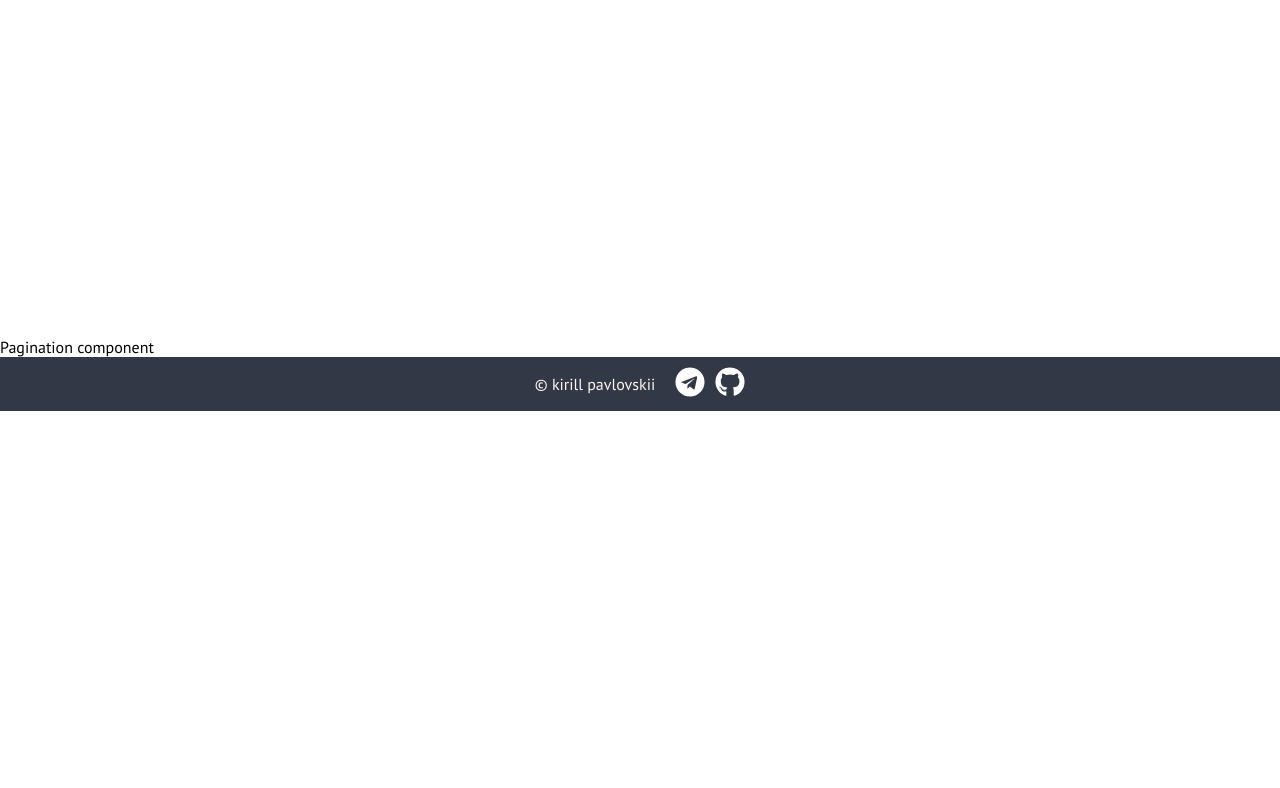
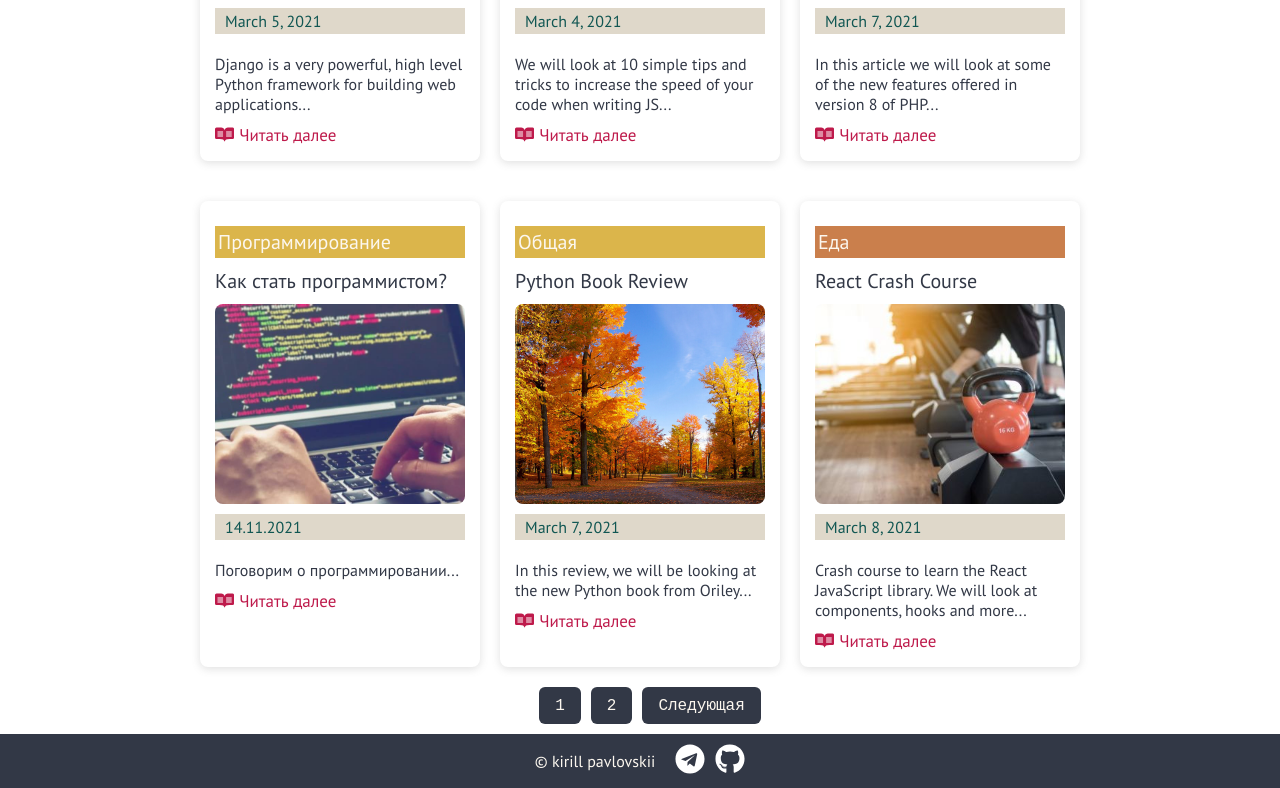
Before and after one commit to stevenKirill/kirill-personal-blog, a Next.js app: page /blog in a window 1280 px wide. Shown: the part 389-1177 px from the top of the page. Before the commit the page ends 800 px from the top, so only its background shows below. Built offline with nearby package versions, Linux system fonts and the light colour scheme.

Commit message:
added pagination

```diff
--- a/components/Footer/Footer.jsx
+++ b/components/Footer/Footer.jsx
@@ -1,8 +1,8 @@
-import React from 'react';
 import classes from '../../styles/footer.module.css';
 import { FaGithub, FaTelegram } from 'react-icons/fa';
 
 const Footer = () => {
+    // TODO добавить ссылки на github и на telegram
     return (
         <div className={classes.wrapper}>
             <div className={classes.name}>© kirill pavlovskii</div>
--- a/components/Pagination/Pagination.jsx
+++ b/components/Pagination/Pagination.jsx
@@ -1,11 +1,37 @@
-import React from 'react';
 import classes from '../../styles/pagination.module.css';
+import Link from 'next/link';
 
-// TODO сделать компонент паганиции на сайте.
-export const Pagination = () => {
+// TODO подумать как сделать так если страниц будет много например больше 10
+// как отображать пагинацию в удобном виде (иммется ввиду цифры)
+export const Pagination = ({ currentPage, numOfPages }) => {
+    const isFirst = currentPage === 1;
+    const isLast = currentPage === numOfPages;
+    const prevPage = `/blog/page/${currentPage - 1}`;
+    const nextPage = `/blog/page/${currentPage + 1}`;
+
+    if (numOfPages === 1) return null;
+
     return (
-        <div>
-            Pagination component
+        <div className={classes.pagination}>
+            <ul className={classes.pagination_list}>
+            {!isFirst &&
+                <Link href={prevPage}>
+                    <li className={classes.prev}>
+                        Предыдущая
+                    </li>
+                </Link>}
+                {Array.from({length: numOfPages}, (_, i) => (
+                    <Link href={`/blog/page/${i + 1}`}>
+                        <li className={classes.number}>{i + 1}</li>
+                    </Link>
+                ))}
+                {!isLast &&
+                <Link href={nextPage}>
+                    <li className={classes.next}>
+                        Следующая
+                    </li>
+                </Link>}
+            </ul>
         </div>
     )
 };
--- a/consts/consts.js
+++ b/consts/consts.js
@@ -6,4 +6,4 @@ export const CATEGORIES = {
     LIFE: 'LIFE',
 };
 
-export const POSTS_PER_PAGE = 3;
+export const POSTS_PER_PAGE = 6;
--- a/pages/blog/[slug].jsx
+++ b/pages/blog/[slug].jsx
@@ -10,7 +10,6 @@ const PostPage = ({
     slug,
     content,
   }) => {
-    console.log(slug,'=> slug')
     return (
         <div className={styles.container}>
           <Link href='/blog'>
--- a/pages/blog/page/[page_index].jsx
+++ b/pages/blog/page/[page_index].jsx
@@ -1,4 +1,3 @@
-import React, { useState, useEffect } from 'react';
 import fs from 'fs';
 import path from 'path';
 import Head from 'next/head';
@@ -9,8 +8,6 @@ import { POSTS_PER_PAGE } from '../../../consts/consts';
 import { Pagination } from '../../../components/Pagination/Pagination';
 
 const BlogPage = ({ posts, currentPage, numPages }) => {
-  console.log(currentPage)
-  console.log(numPages)
     return (
         <>
           <Head>
@@ -23,7 +20,7 @@ const BlogPage = ({ posts, currentPage, numPages }) => {
                   return <Post post={post} key={post.slug}/>
               })}
           </div>
-          <Pagination/>
+          <Pagination currentPage={currentPage} numOfPages={numPages}/>
         </>
     )
 };
@@ -33,7 +30,7 @@ export const getStaticPaths = async () => {
   const numberOfPages = Math.ceil(files.length / POSTS_PER_PAGE);
 
   let paths = [];
-  console.log('getstatucpatdddh')
+
   for (let i = 1; i <= numberOfPages; i++) {
     paths.push({
       params: {
@@ -41,7 +38,6 @@ export const getStaticPaths = async () => {
       }
     })
   }
-  console.log(paths,'=> path')
   return {
     paths,
     fallback: false
@@ -61,9 +57,9 @@ export const getStaticProps = async ({ params }) => {
       }
     });
 
+    // вычисление числа постов пагинация
     const numberOfPages = Math.ceil(files.length / POSTS_PER_PAGE);
-    const pageIndex = page - 1;
-    const orderedPosts = posts.slice(page * POSTS_PER_PAGE,(pageIndex + 1) * POSTS_PER_PAGE);
+    const orderedPosts = posts.slice((page - 1) * POSTS_PER_PAGE,(page - 1) * POSTS_PER_PAGE + POSTS_PER_PAGE);
 
     return {
       props: {
--- a/styles/pagination.module.css
+++ b/styles/pagination.module.css
@@ -0,0 +1,32 @@
+.pagination {
+    display: flex;
+    justify-content: center;
+    align-items: center;
+    margin-top: 10px;
+    margin-bottom: 10px;
+}
+.pagination_list {
+    display: flex;
+}
+.next, .prev, .number {
+    list-style-type: none;
+    align-items: center;
+    appearance: none;
+    background-color: var(--black);
+    border: 0;
+    border-radius: 6px;
+    box-sizing: border-box;
+    color: var(--light-white);
+    cursor: pointer;
+    display: inline-flex;
+    font-family: "JetBrains Mono",monospace;
+    height: 37px;
+    justify-content: center;
+    line-height: 1;
+    list-style: none;
+    overflow: hidden;
+    padding-left: 16px;
+    padding-right: 16px;
+    position: relative;
+    margin-left: 10px;
+}
```
